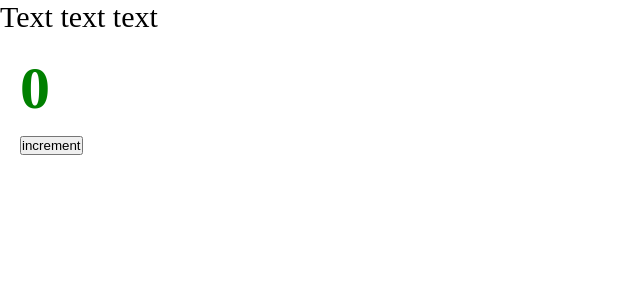
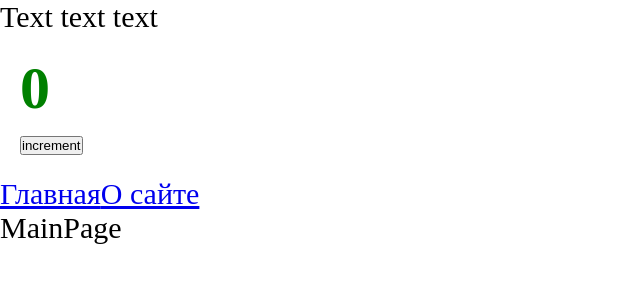
Before and after one commit to FatB0YY/MIDDLE-PROJECT, a React app: page / in a window 1280 px wide. Shown: the top 300 px of the page, without its empty margins (0-640 px from the left). Built offline with nearby package versions, Linux system fonts and the light colour scheme.

Commit message:
Routing Code splitting Lazy Suspense

```diff
--- a/package.json
+++ b/package.json
@@ -30,7 +30,9 @@
     "webpack-dev-server": "^4.15.1"
   },
   "dependencies": {
+    "@types/react-router-dom": "^5.3.3",
     "react": "^17.0.2",
-    "react-dom": "^17.0.2"
+    "react-dom": "^17.0.2",
+    "react-router-dom": "^6.2.1"
   }
 }
--- a/src/App.tsx
+++ b/src/App.tsx
@@ -1,12 +1,24 @@
-import React from "react";
+import React, { Suspense } from "react";
 import Counter from "./components/Counter/Counter";
 import "./index.scss";
+import { Route, Routes } from "react-router-dom";
+import { AboutPageAsync } from "./pages/AboutPage/AboutPage.async";
+import { MainPageAsync } from "./pages/MainPage/MainPage.async";
+import { Link } from "react-router-dom";
 
 const App = () => {
   return (
     <div className="app">
       Text text text
       <Counter />
+      <Link to={"/"}>Главная</Link>
+      <Link to={"/about"}>О сайте</Link>
+      <Suspense fallback={<div>Loading...</div>}>
+        <Routes>
+          <Route path="/about" element={<AboutPageAsync />} />
+          <Route path="/" element={<MainPageAsync />} />
+        </Routes>
+      </Suspense>
     </div>
   );
 };
--- a/src/index.tsx
+++ b/src/index.tsx
@@ -1,4 +1,10 @@
 import { render } from "react-dom";
 import App from "./App";
+import { BrowserRouter } from "react-router-dom";
 
-render(<App />, document.getElementById("root"));
+render(
+  <BrowserRouter>
+    <App />
+  </BrowserRouter>,
+  document.getElementById("root")
+);
--- /dev/null
+++ b/src/pages/AboutPage/AboutPage.async.tsx
@@ -0,0 +1,3 @@
+import { lazy } from "react";
+
+export const AboutPageAsync = lazy(() => import("./AboutPage"));
--- /dev/null
+++ b/src/pages/AboutPage/AboutPage.tsx
@@ -0,0 +1,7 @@
+import React from "react";
+
+const AboutPage = () => {
+  return <div>AboutPage</div>;
+};
+
+export default AboutPage;
--- /dev/null
+++ b/src/pages/MainPage/MainPage.async.tsx
@@ -0,0 +1,3 @@
+import { lazy } from "react";
+
+export const MainPageAsync = lazy(() => import("./MainPage"));
--- /dev/null
+++ b/src/pages/MainPage/MainPage.tsx
@@ -0,0 +1,7 @@
+import React from "react";
+
+const MainPage = () => {
+  return <div>MainPage</div>;
+};
+
+export default MainPage;
--- a/tsconfig.json
+++ b/tsconfig.json
@@ -5,7 +5,7 @@
     // Однако это не означает, что теперь вовсе нельзя использовать any.
     // Это означает лишь, что в подобных ситуация разработчик должен явно писать any,
     "noImplicitAny": true,
-    "module": "es6",
+    "module": "ESNext",
     // В какую спецификацию компилируем: для поддержки большинства браузеров
     "target": "es5",
     "jsx": "react-jsx",
```
Also changed, not shown: 2 other files (tests, documents, lock files or other folders).
